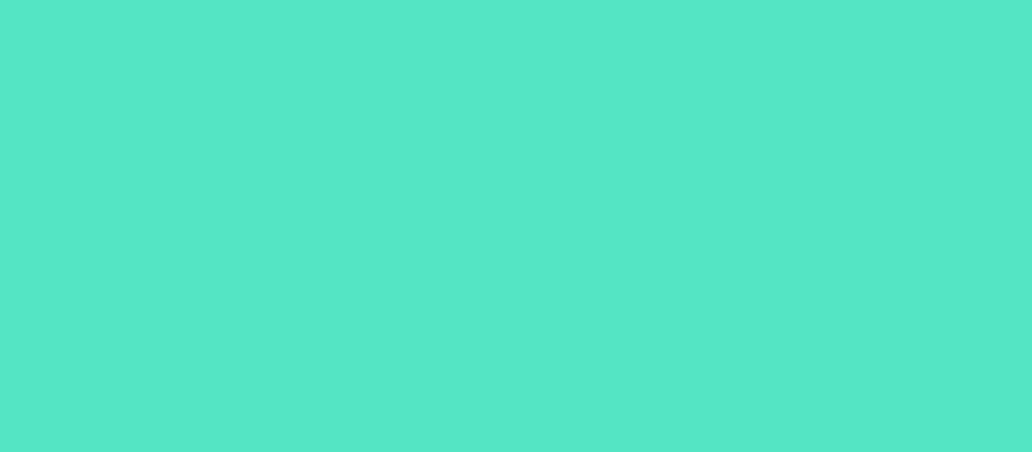
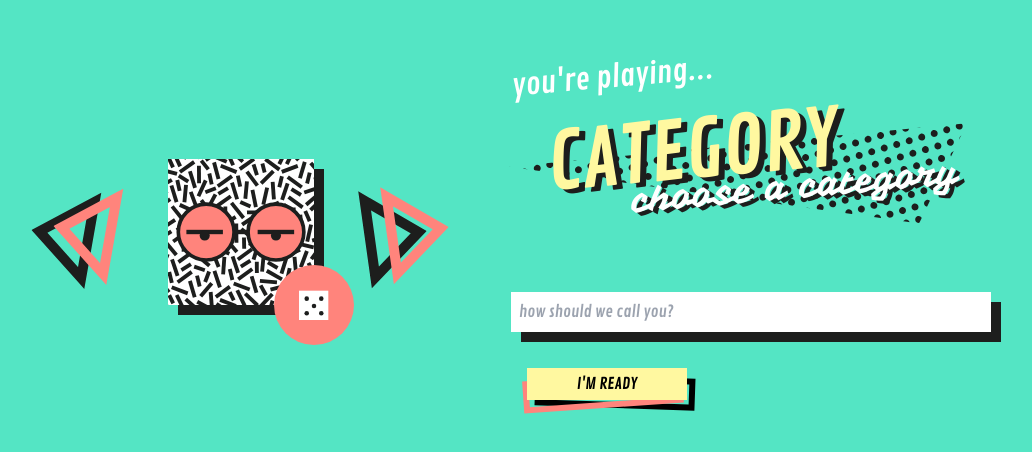
Before and after one commit to Trullfax/flashbackfiesta, a SvelteKit app in the folder webapp/: page /setup/1 in a window 1280 px wide. Shown: the part 168-620 px from the top of the page, without its empty margins (139-1171 px from the left). Built offline with nearby package versions, Linux system fonts and the light colour scheme.

Commit message:
added PlayerSelection component and setup game page

```diff
--- /dev/null
+++ b/webapp/src/lib/components/PlayerSelection.svelte
@@ -0,0 +1,96 @@
+<script lang="ts">
+	import ButtonSmall from '$lib/components/ButtonSmall.svelte';
+	import Title from '$lib/components/Title.svelte';
+	import ButtonArrow from '$lib/components/ButtonArrow.svelte';
+	import Dice from '$lib/components/Dice.svelte';
+	import Toasts from '$lib/components/alert/Toasts.svelte';
+	import { createEventDispatcher } from 'svelte';
+	import { addToast } from '$lib/stores/toastStore';
+
+
+	let avatarArray: string[] = [];
+	let currentAvatar = '';
+	let currentIndex = 0;
+
+	export let selectedAvatar = '';
+
+	async function loadAvatars() {
+		const avatarPaths = [
+			'/assets/avatars/pou_1.svg',
+			'/assets/avatars/pou_2.svg',
+			'/assets/avatars/pou_3.svg',
+			'/assets/avatars/pou_4.svg'
+		];
+
+		avatarArray = avatarPaths;
+		currentAvatar = avatarArray[currentIndex];
+		selectedAvatar = currentAvatar;
+	}
+
+	function shuffleAvatars() {
+		avatarArray = avatarArray.sort(() => Math.random() - 0.5);
+		currentAvatar = avatarArray[0];
+		currentIndex = 0;
+		selectedAvatar = currentAvatar;
+	}
+
+	function nextAvatar() {
+		currentIndex = (currentIndex + 1) % avatarArray.length;
+		currentAvatar = avatarArray[currentIndex];
+		selectedAvatar = currentAvatar;
+	}
+
+	function prevAvatar() {
+		currentIndex = (currentIndex - 1 + avatarArray.length) % avatarArray.length;
+		currentAvatar = avatarArray[currentIndex];
+		selectedAvatar = currentAvatar;
+	}
+
+	loadAvatars();
+
+	let username = '';
+	const dispatch = createEventDispatcher();
+
+	// Handle form submission
+	function handleSubmit() {
+		// TODO: Add validation logic, like checking if the username already exists
+		if (username.trim() === '') {
+			addToast({ message: 'please enter a username!', type: 'error' });
+			return;
+		}
+		dispatch('submit', { username, selectedAvatar });
+	}
+</script>
+
+<Toasts />
+
+<div class="grid grid-cols-2">
+	<div class="justify-self-center self-center grid grid-cols-3 items-center">
+		<ButtonArrow color="#ff847c" rotation={-80} on:click={prevAvatar} />
+		<div class="relative">
+			<img src={currentAvatar} alt="Avatar" class="w-50 h-50 drop-shadow-bold pr-5" />
+			<button on:click={shuffleAvatars} class="hover:rotate-[100deg] transition-all rounded-full absolute -bottom-10 -right-5 bg-red w-20 h-20 flex justify-center items-center">
+                <Dice height={30} width={30} />
+            </button>
+		</div>
+		<ButtonArrow color="#ff847c" rotation={82} on:click={nextAvatar} />
+	</div>
+	<div class="justify-self-center">
+		<p class="font-contrail text-white text-3xl -rotate-[5deg] -mb-10">you're playing...</p>
+		<Title title="CATEGORY" subtitle="choose a category" flip={true} />
+
+		<form method="POST" class="mb-5" on:submit|preventDefault={handleSubmit}>
+			<label>
+				<input
+					type="text"
+					bind:value={username}
+					name="username"
+					autocomplete="off"
+					placeholder="how should we call you?"
+					class="font-contrail w-[100%] p-2 mt-2 drop-shadow-bold relative z-10 focus-visible:outline-none"
+				/>
+			</label>
+		</form>
+		<ButtonSmall text="I'M READY" accent_color="#ff847c" on:click={handleSubmit} />
+	</div>
+</div>
--- a/webapp/src/routes/setup/[game_id]/+page.svelte
+++ b/webapp/src/routes/setup/[game_id]/+page.svelte
@@ -0,0 +1,13 @@
+<script lang="ts">
+    import PlayerSelection from '$lib/components/PlayerSelection.svelte';
+
+    function handlePlayerSelection(event: Event) {
+        const { username, selectedAvatar } = (event as CustomEvent<{ username: string; selectedAvatar: string }>).detail;
+        console.log('User:', username, 'Selected Avatar:', selectedAvatar);
+        // Handle further logic, like navigation or API calls
+    }
+</script>
+
+<main class="min-h-screen max-h-screen max-w-[1000px] flex items-center self-center">
+    <PlayerSelection on:submit={handlePlayerSelection} />
+</main>
```
